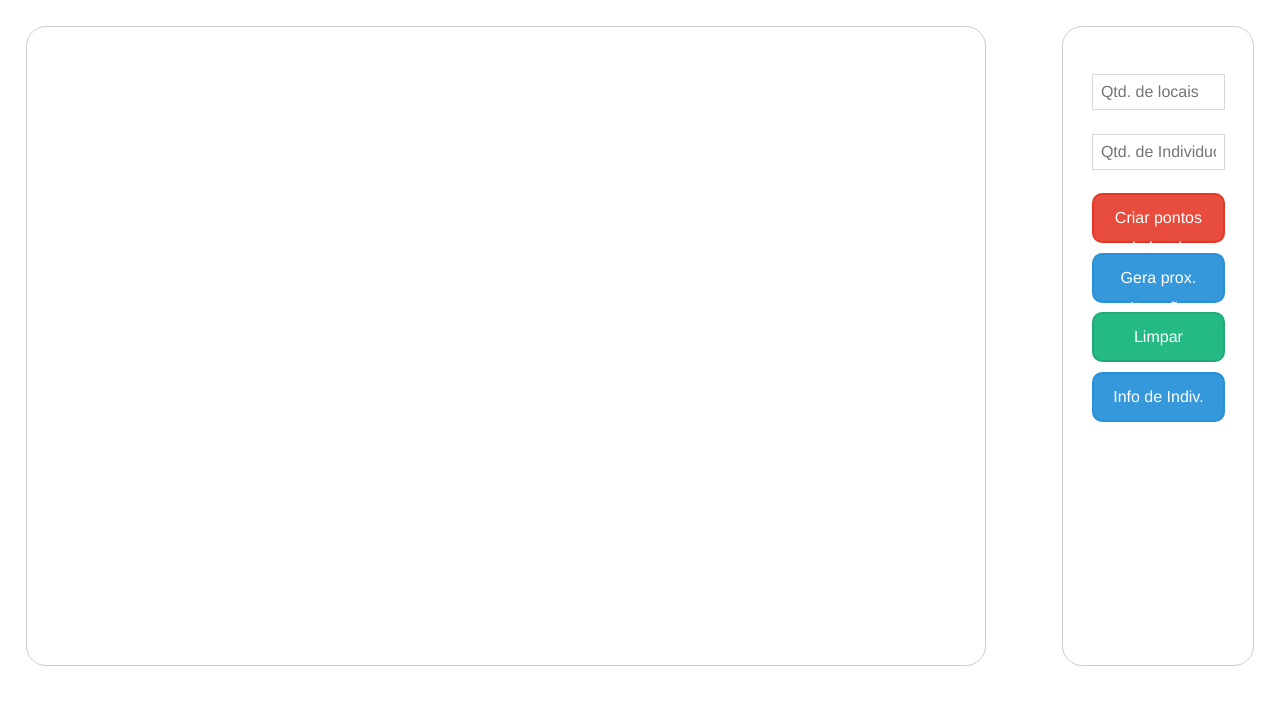
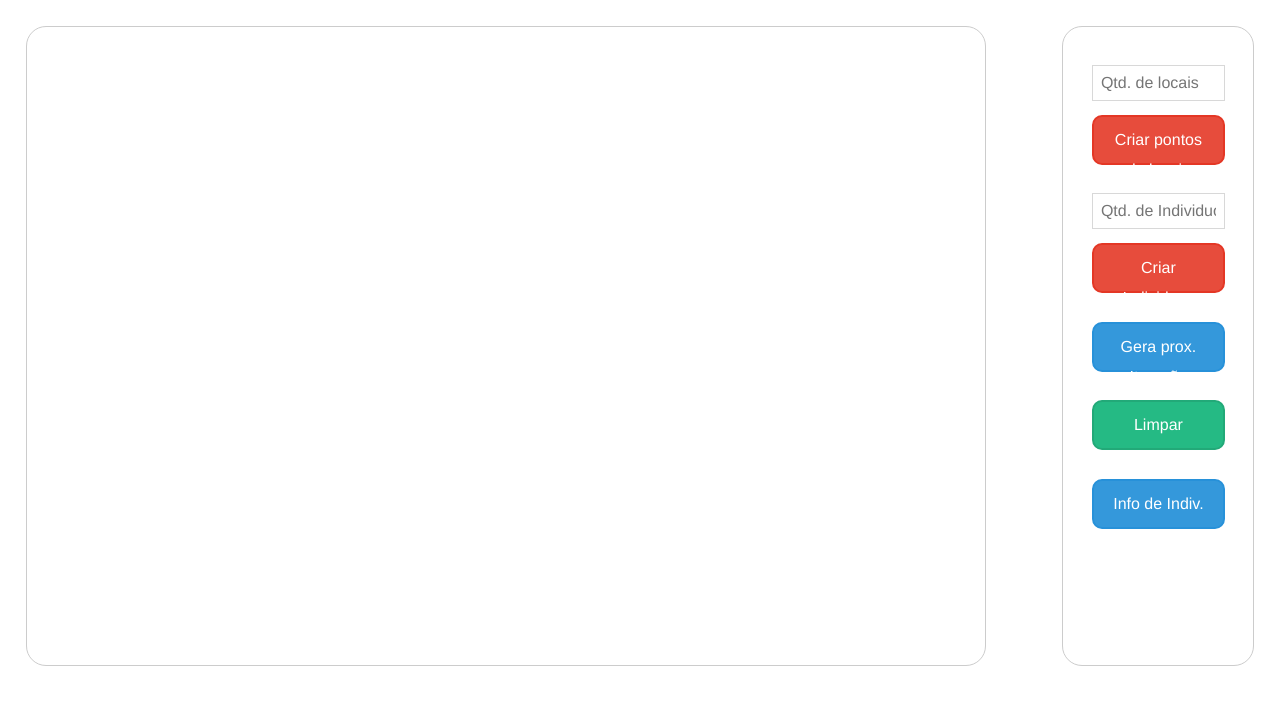
Before and after one commit to Flaviomagalhaest/PSO-tsp, a Django app: template templates/PSO-tsp/index.html in a window 1280 px wide. Shown: the top 705 px of the page. Run offline with Django 3.2, Linux system fonts and the light colour scheme; the template is opened without the code that fills it, so the values that code supplies are empty.

Commit message:
[PSO-tsp] Arrumando html e css. Adicionando botão novo de geração de Pop Iinicial

```diff
--- a/static/PSO-tsp/css/style.css
+++ b/static/PSO-tsp/css/style.css
@@ -27,7 +27,6 @@
     height: 50px;
     margin-left: auto;
     margin-right: auto;
-    margin-top: 5%;
 }
 
 .botaoMenu {
@@ -36,3 +35,7 @@
     height: 100%;
     border-radius: 10px;
 }
+
+.itemMenu {
+    margin-bottom: 15%
+}
--- a/templates/PSO-tsp/index.html
+++ b/templates/PSO-tsp/index.html
@@ -6,28 +6,42 @@
 <script src="{% static "PSO-tsp/js/two.min.js" %}"></script>
 <script src="{% static "PSO-tsp/js/jquery.min.js" %}"></script>
 <script src="{% static "PSO-tsp/js/tspController.js" %}"></script>
+<script src="{% static "PSO-tsp/js/ajaxController.js" %}"></script>
 </head>
 <body>
 <div id="tela"></div>
 <div id="menu">
+    <div class="itemMenu">
         <div class="botaoMenuDiv">
             <input type="text" id="qtdLocais" placeholder="Qtd. de locais">
         </div>
         <div class="botaoMenuDiv">
+            <a id="criaPontos" onclick="criaPontosClick()" class="botaoMenu btn--red">Criar pontos de locais</a>
+        </div>
+    </div>
+    <div class="itemMenu">
+        <div class="botaoMenuDiv">
             <input type="text" id="qtdIndiv" placeholder="Qtd. de Individuos">
         </div>
         <div class="botaoMenuDiv">
-        <a id="criaPontos" onclick="criaPontosClick()" class="botaoMenu btn--red">Criar pontos de locais</a>
+            <a id="criarIndiv" onclick="criaIndivClick()" class="botaoMenu btn--red">Criar Individuos</a>
         </div>
+    </div>
+    <div class="itemMenu">
         <div class="botaoMenuDiv">
             <a id="gerarIteracao" onclick="gerarIteracaoClick()" class="botaoMenu btn--blue">Gera prox. Iteração</a>
         </div>
+    </div>
+    <div class="itemMenu">
         <div class="botaoMenuDiv">
             <a id="limpar" onclick="limparTelaClick()" class="botaoMenu btn--green">Limpar</a>
         </div>
+    </div>
+    <div class="itemMenu">
         <div class="botaoMenuDiv">
             <a id="infoIndiv" onclick="infoIndivClick()" class="botaoMenu btn--blue">Info de Indiv.</a>
         </div>
     </div>
+</div>
 </body>
 </html>
```
Lines whose indentation alone changed are shown as unchanged.
